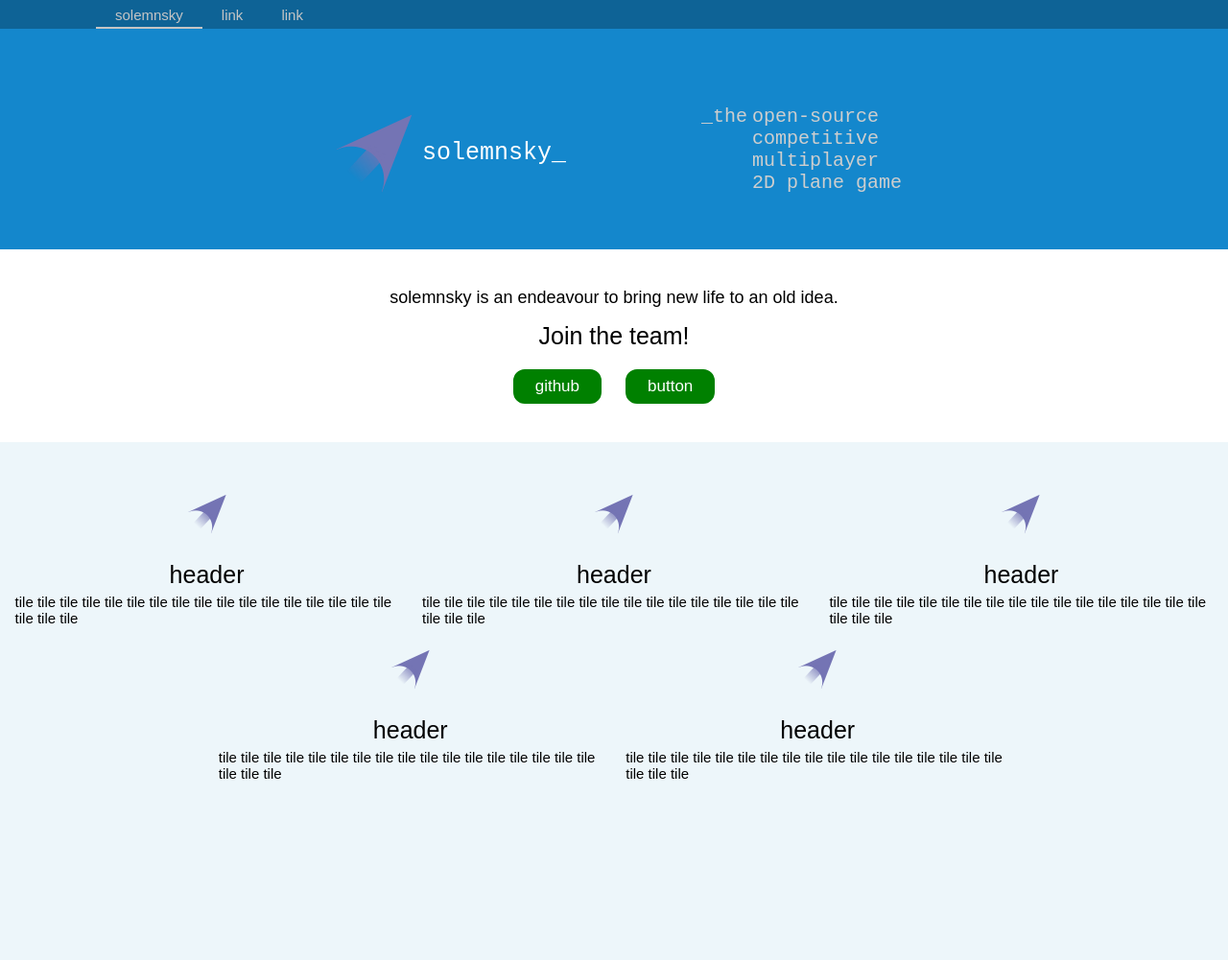
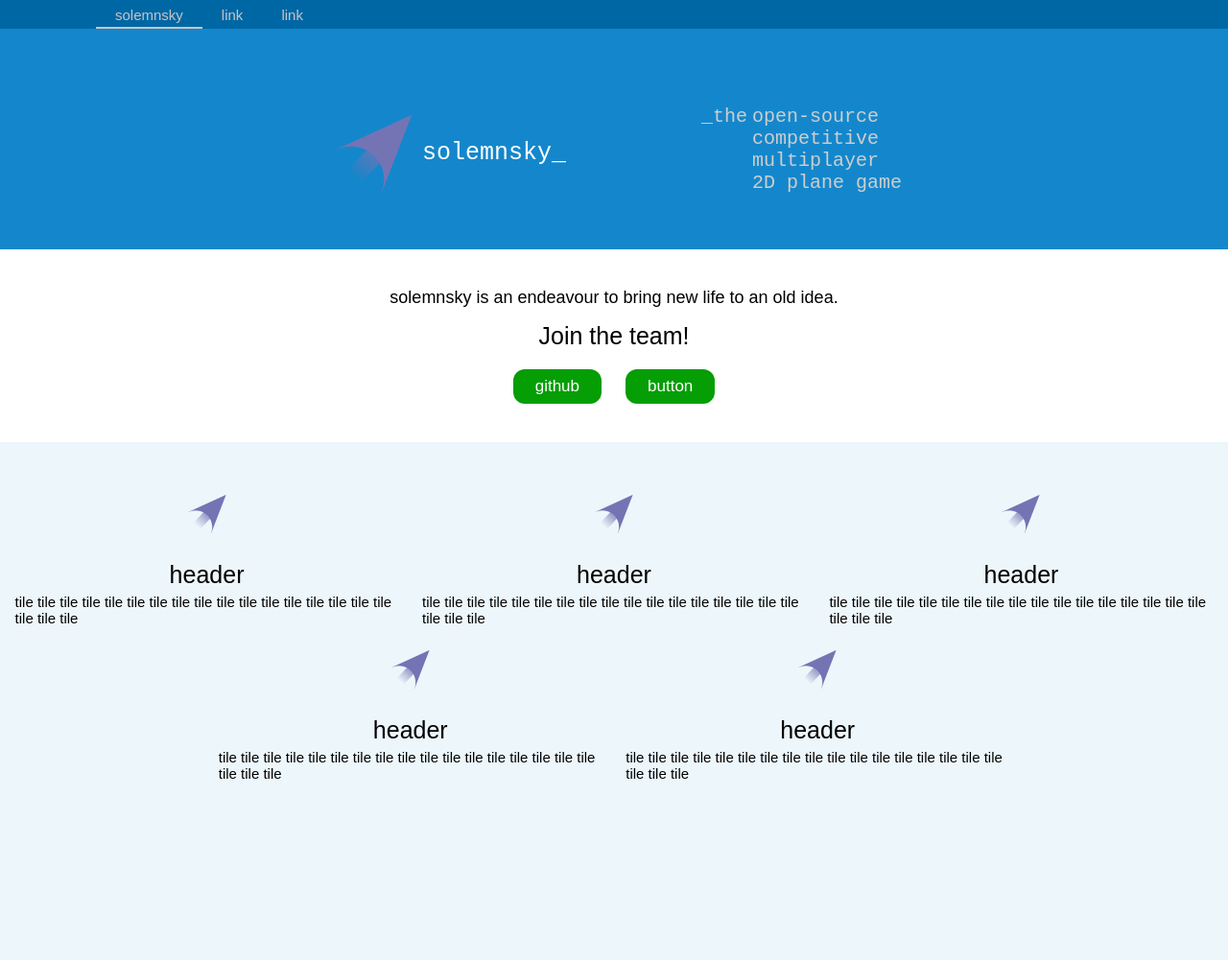
Before and after one commit to solemnsky/solemnsky.github.io, a Jekyll site: the page built from index.html, in a window 1280 px wide. Shown: the whole page at 96% size. Built offline with Jekyll 4.4.1, drawn with Linux system fonts in a browser that asks for light colours.

Commit message:
color fixes

```diff
--- a/css/main.scss
+++ b/css/main.scss
@@ -16,7 +16,7 @@ nav#top-nav {
   $inside-color: #c5c5c5;
 
   padding-left: 100px;
-  background-color: #0e6396;
+  background-color: #0067a5;
   height: $header-height;
 
   overflow: hidden;
@@ -108,8 +108,8 @@ div#description {
     }
 
     a.button {
-      $color: green;
-      $action-color: green;
+      $color: #059e05;
+      $action-color: #00b600;
 
       clear: right;
       display: inline-block;
@@ -130,13 +130,13 @@ div#description {
       text-decoration:none;
 
       &:hover {
-              background-color: $action-color;
-              border-color: $action-color;
+        background-color: $action-color;
+        border-color: $action-color;
       }
 
       &:active {
-              position:relative;
-              top:1px;
+        position:relative;
+        top:1px;
       }
     }
   }
```
